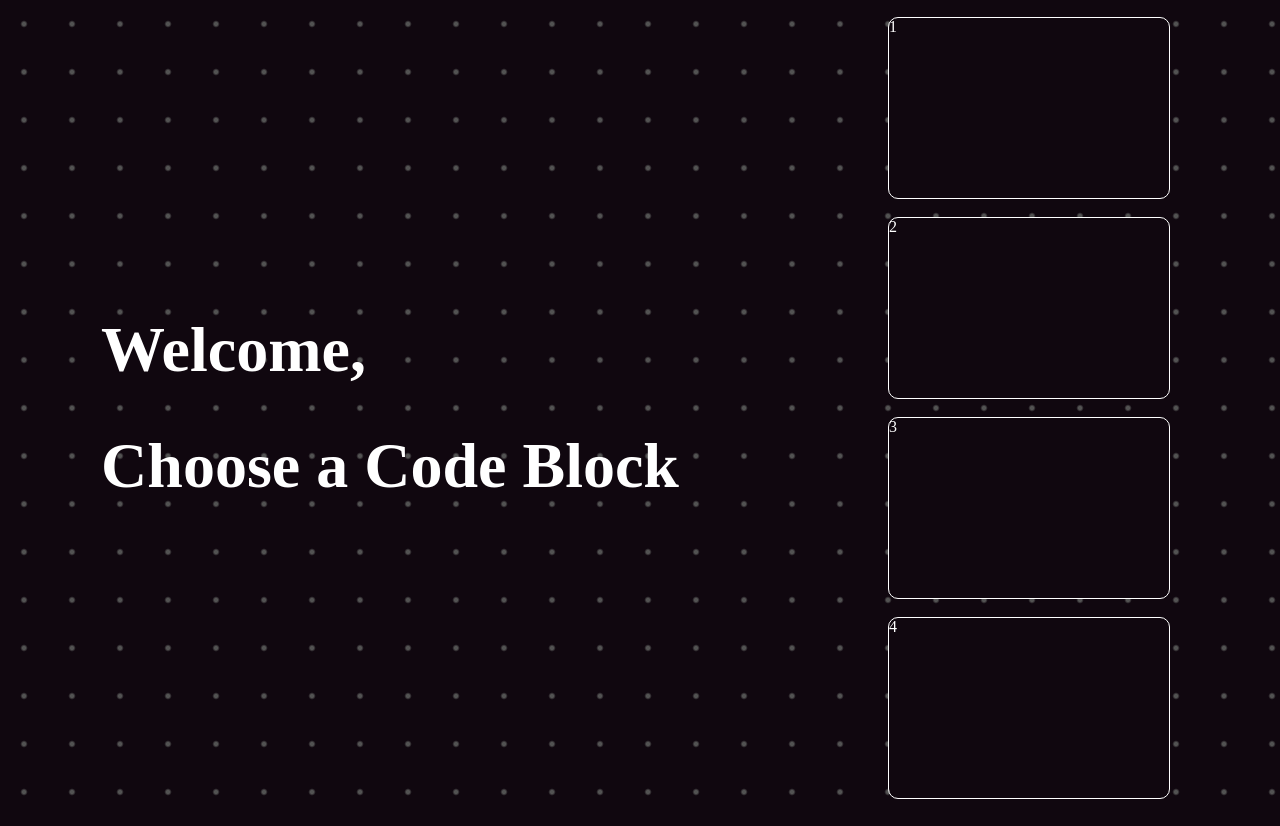
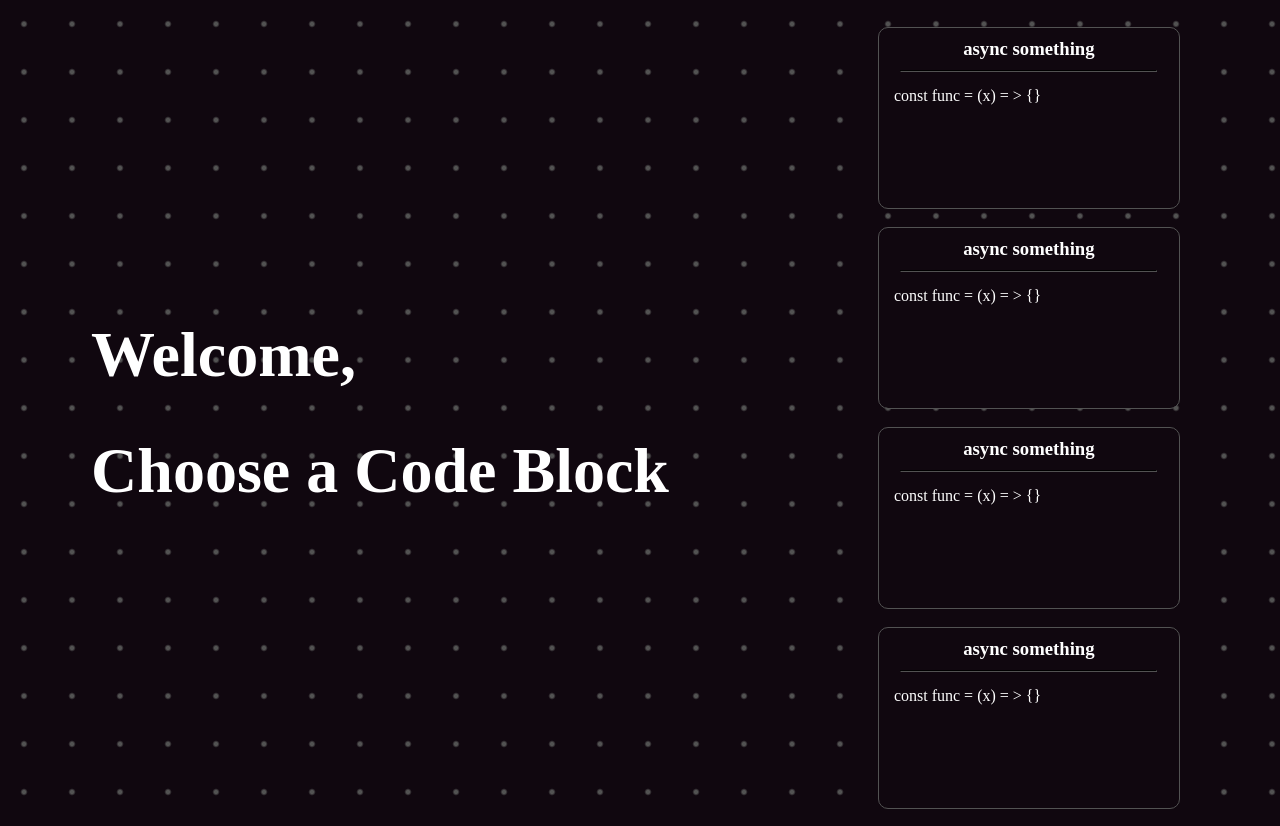
Before and after one commit to barshefet/online-coding-web-app, a React (Create React App) app in the folder src/client/: page / in a window 1280 px wide. Built offline with nearby package versions, Linux system fonts and the light colour scheme.

Commit message:
devided the design into componnents Lobby page is done except for code block component

```diff
--- a/src/client/src/App.scss
+++ b/src/client/src/App.scss
@@ -1,6 +1,6 @@
 body {
     background: radial-gradient(circle, #525252 5%, transparent 11%);
-        background-size: 3em 3em;
-        background-color: #10070f;
-        opacity: 1
+    background-size: 3em 3em;
+    background-color: #10070f;
+    opacity: 1;
 }
--- a/src/client/src/Components/Lobby/Lobby.scss
+++ b/src/client/src/Components/Lobby/Lobby.scss
@@ -13,18 +13,7 @@
         flex-direction: column;
         justify-content: center;
         align-items: center;
+        margin-top: 10px;
 
-
-        .code-block {
-            outline: white solid 1px;
-            background-color: #10070f;
-            margin: 10px;
-            border-radius: 9px;
-            height: 180px;
-            width: 280px;
-            &:hover{
-                scale: 1.05;
-            }
-        }
     }
 }
--- a/src/client/src/Components/Lobby/Lobby.tsx
+++ b/src/client/src/Components/Lobby/Lobby.tsx
@@ -1,5 +1,6 @@
 import React from "react";
 import "./Lobby.scss";
+import LobbyCodeBlock from "./LobbyCodeBlock/LobbyCodeBlock";
 
 const Lobby = () => {
   return (
@@ -10,10 +11,10 @@ const Lobby = () => {
           <h1>Choose a Code Block</h1>
         </div>
         <div className="code-container">
-          <div className="code-block">1</div>
-          <div className="code-block">2</div>
-          <div className="code-block">3</div>
-          <div className="code-block">4</div>
+          <LobbyCodeBlock />
+          <LobbyCodeBlock />
+          <LobbyCodeBlock />
+          <LobbyCodeBlock />
         </div>
       </div>
     </>
--- /dev/null
+++ b/src/client/src/Components/Lobby/LobbyCodeBlock/LobbyCodeBlock.scss
@@ -0,0 +1,27 @@
+.code-block {
+    outline: #525252 solid 1px;
+    background-color: #10070f;
+    margin: 10px;
+    border-radius: 9px;
+    height: 180px;
+    width: 300px;
+    &:hover {
+        cursor: pointer;
+        background-color: #1d0c1c;
+    }
+    .code-block-title {
+        text-align: center;
+        h3 {
+            margin: 10px;
+
+        }
+    }
+    hr {
+        width: 85%;
+        border-color: #525252;
+    }
+    .code-snippet{
+        margin-left: 15px;
+        margin-top: 15px;
+    }
+}
--- /dev/null
+++ b/src/client/src/Components/Lobby/LobbyCodeBlock/LobbyCodeBlock.tsx
@@ -0,0 +1,18 @@
+import React from "react";
+import "./LobbyCodeBlock.scss";
+
+const LobbyCodeBlock = () => {
+  return (
+    <>
+      <div className="code-block" onClick={()=>{}}>
+        <div className="code-block-title">
+          <h3>async something</h3>
+        </div>
+        <hr />
+        <div className="code-snippet">{`const func = (x) = > {}`}</div>
+      </div>
+    </>
+  );
+};
+
+export default LobbyCodeBlock;
```
